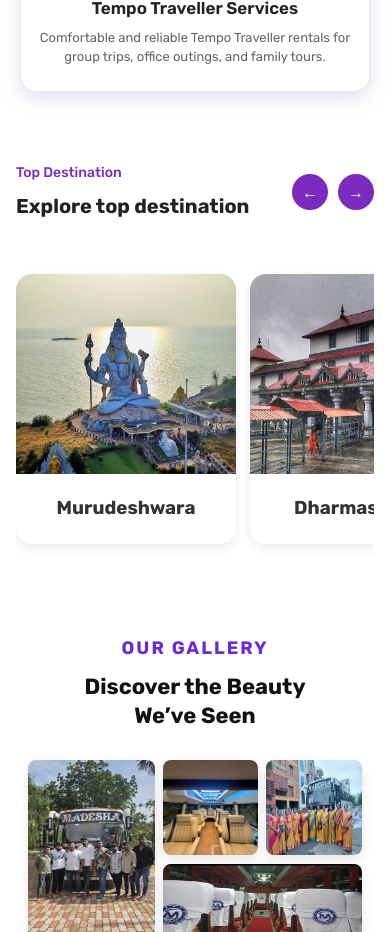
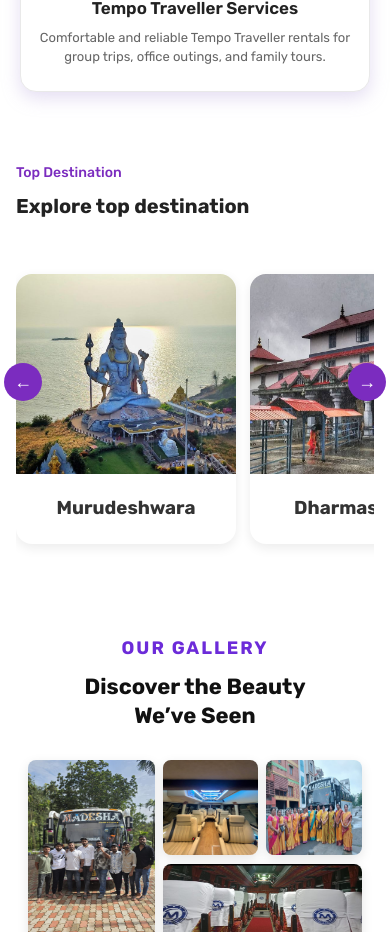
Before and after one commit to IT-Alliance-Tech/MadeshaTravels-React, a React (Vite) app: page / in a window 390 px wide. Shown: the part 2080-3012 px from the top of the page. Built offline with nearby package versions, Linux system fonts and the light colour scheme.

Commit message:
home page responsive updated

```diff
--- a/src/components/DiscoverSection.jsx
+++ b/src/components/DiscoverSection.jsx
@@ -55,6 +55,9 @@ export default function DiscoverSection() {
 
       {/* Cards Wrapper */}
       <div className={styles.cardsWrapper} ref={scrollRef}>
+        <button onClick={scrollLeft} className={styles.arrowBtnMobile}>
+          ←
+        </button>
         {destinationCards.map((item, index) => (
           <div key={index} className={styles.card}>
             <img
@@ -67,6 +70,9 @@ export default function DiscoverSection() {
             </div>
           </div>
         ))}
+        <button onClick={scrollRight} className={styles.arrowBtnActiveMobile}>
+          →
+        </button>
       </div>
     </section>
   );
--- a/src/pages/serviceDetails.jsx
+++ b/src/pages/serviceDetails.jsx
@@ -1,13 +1,14 @@
 "use client";
 
 import React, { useState } from "react";
-import { useSearchParams } from "react-router-dom";   // ✅ React Router version
+import { useSearchParams } from "react-router-dom";
 import tempoImg from "../../public/tempo2.png";
 import busImg from "../../public/buss.png";
 import carImg from "../../public/car11.png";
 import styles from "../styles/serviceDetails.module.css";
 
 export default function ServiceDetails() {
+  window.scrollTo(0, 0);
   const [searchParams] = useSearchParams();
   const serviceParam = searchParams.get("service") || "";
   const [busCurrent, setBusCurrent] = useState("bus21_25");
@@ -24,9 +25,8 @@ export default function ServiceDetails() {
   return (
     <div className={styles.container}>
       <div
-        className={`${styles.serviceDetails} ${
-          serviceParam === "car-service" ? styles.carService : ""
-        }`}
+        className={`${styles.serviceDetails} ${serviceParam === "car-service" ? styles.carService : ""
+          }`}
       >
         <div className={styles.imageSection}>
           <img
@@ -64,17 +64,15 @@ export default function ServiceDetails() {
           {serviceParam === "bus" && (
             <div className={styles.busButtons}>
               <button
-                className={`${styles.busBtn} ${
-                  busCurrent === "bus21_25" ? styles.purpleBtn : styles.whiteBtn
-                }`}
+                className={`${styles.busBtn} ${busCurrent === "bus21_25" ? styles.purpleBtn : styles.whiteBtn
+                  }`}
                 onClick={() => setBusCurrent("bus21_25")}
               >
                 21 to 25 Seater
               </button>
               <button
-                className={`${styles.busBtn} ${
-                  busCurrent === "bus30_35" ? styles.purpleBtn : styles.whiteBtn
-                }`}
+                className={`${styles.busBtn} ${busCurrent === "bus30_35" ? styles.purpleBtn : styles.whiteBtn
+                  }`}
                 onClick={() => setBusCurrent("bus30_35")}
               >
                 30 to 35 Seater
--- a/src/styles/discoverSection.module.css
+++ b/src/styles/discoverSection.module.css
@@ -3,6 +3,7 @@
 .destinationSection {
   padding: 60px 6%;
   font-family: "Rubik", sans-serif;
+  position: relative;
 }
 
 .header {
@@ -164,6 +165,15 @@
   }
 }
 
+@media (min-width: 769px) {
+  .arrowBtnActiveMobile {
+    display: none;
+  }
+  .arrowBtnMobile {
+    display: none;
+  }
+}
+
 @media (max-width: 768px) {
   .destinationSection {
     padding: 40px 4%;
@@ -173,9 +183,47 @@
   }
   .cardsWrapper {
     gap: 18px;
+    padding-left: 50px;
   }
   .card {
     flex: 0 0 250px;
+  }
+  .arrowBtnMobile {
+    position: absolute;
+    border: none;
+    background: #7b2cbf;
+    color: #fff;
+    top: 50%;
+    left: 1%;
+    z-index: 999;
+    width: 38px;
+    height: 38px;
+    border-radius: 50%;
+    cursor: pointer;
+    font-size: 18px;
+    flex-shrink: 0;
+    transition: all 0.3s ease;
+  }
+  .arrowBtnActiveMobile {
+    border: none;
+    background: #7b2cbf;
+    position: absolute;
+    right: 1%;
+    top: 50%;
+    color: #fff;
+    width: 38px;
+    height: 38px;
+    border-radius: 50%;
+    cursor: pointer;
+    font-size: 18px;
+    flex-shrink: 0;
+    transition: all 0.3s ease;
+  }
+  .arrowBtn {
+    display: none;
+  }
+  .arrowBtnActive {
+    display: none;
   }
 }
 
```
